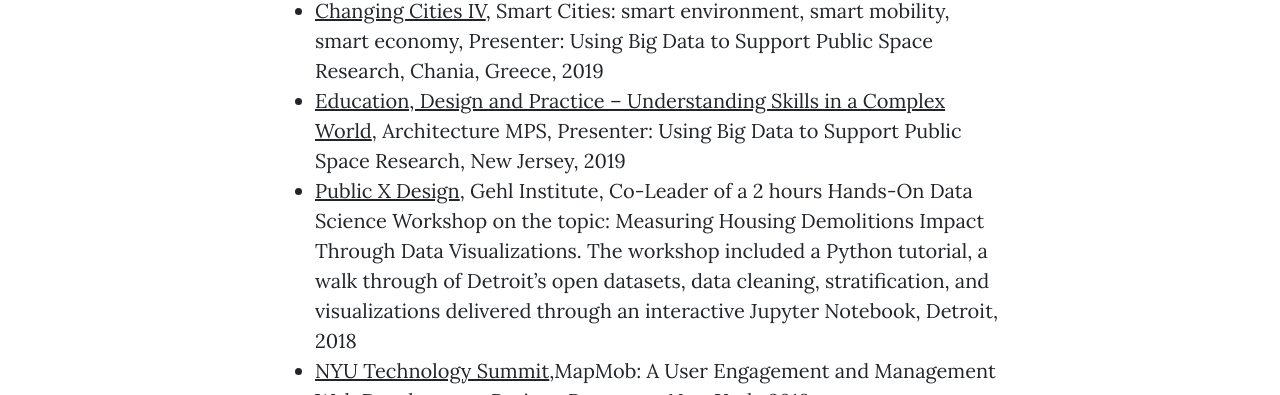
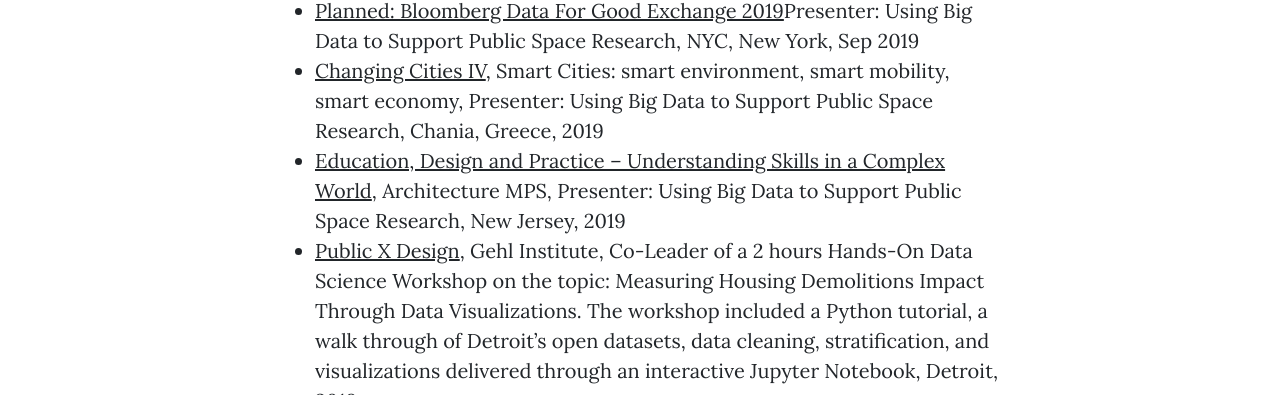
Before and after one commit to avigailvantu/portfolio, a website: page post.html in a window 1280 px wide. Shown: the part 705-1100 px from the top of the page. Drawn offline with nearby package versions, Linux system fonts and the light colour scheme.

Commit message:
add d4gx

```diff
--- a/post.html
+++ b/post.html
@@ -78,12 +78,18 @@
         <div class="col-lg-8 col-md-10 mx-auto">
           <h2 class="section-heading">Conferences</h2>
           <ul>
+            <li> <a href="https://www.bloomberg.com/company/d4gx/"target="_blank"><u>Planned: Bloomberg Data For Good Exchange
+              2019</u></a>Presenter: Using Big Data to Support Public Space Research, NYC, New York, Sep 2019</li>
 
               <li> <a href="https://changingcities.prd.uth.gr/cc2019/"target="_blank"><u>Changing Cities IV</u></a>, Smart Cities: smart environment, smart mobility, smart economy,
                 Presenter: Using Big Data to Support Public Space Research, Chania, Greece, 2019</li>
+
               <li> <a href="http://architecturemps.com/abstracts-ny/"target="_blank"><u>Education, Design and Practice – Understanding Skills in a Complex World</u></a>, Architecture MPS, Presenter: Using Big Data to Support Public Space Research, New Jersey, 2019 </li>
+
               <li>  <a href="https://publicxdesign.org/"target="_blank"><u>Public X Design</u></a>, Gehl Institute, Co-Leader of a 2 hours Hands-On Data Science Workshop on the topic: Measuring Housing Demolitions Impact Through Data Visualizations. The workshop included  a Python tutorial, a walk through of Detroit’s open datasets, data cleaning, stratification, and visualizations delivered through an interactive Jupyter Notebook, Detroit, 2018 </li>
+
               <li><a href="https://www.nyu.edu/life/information-technology/about-nyu-it/key-projects-and-initiatives/nyu-technology-summit.html"target="_blank"><u>NYU Technology Summit</u></a>,MapMob: A User Engagement and Management Web Development Project, Presenter, New York, 2018 </li>
+
               <li><a href="https://med.nyu.edu/our-community/health-technology/health-tech-symposium"target="_blank"><u>NYU Langone Health Tech Symposium</u></a> 2018, Poster Presenter, MapMob Project, New York, 2018</li>
 
               </ul>
```
Also changed, not shown: index.html (+1 -1 lines).
